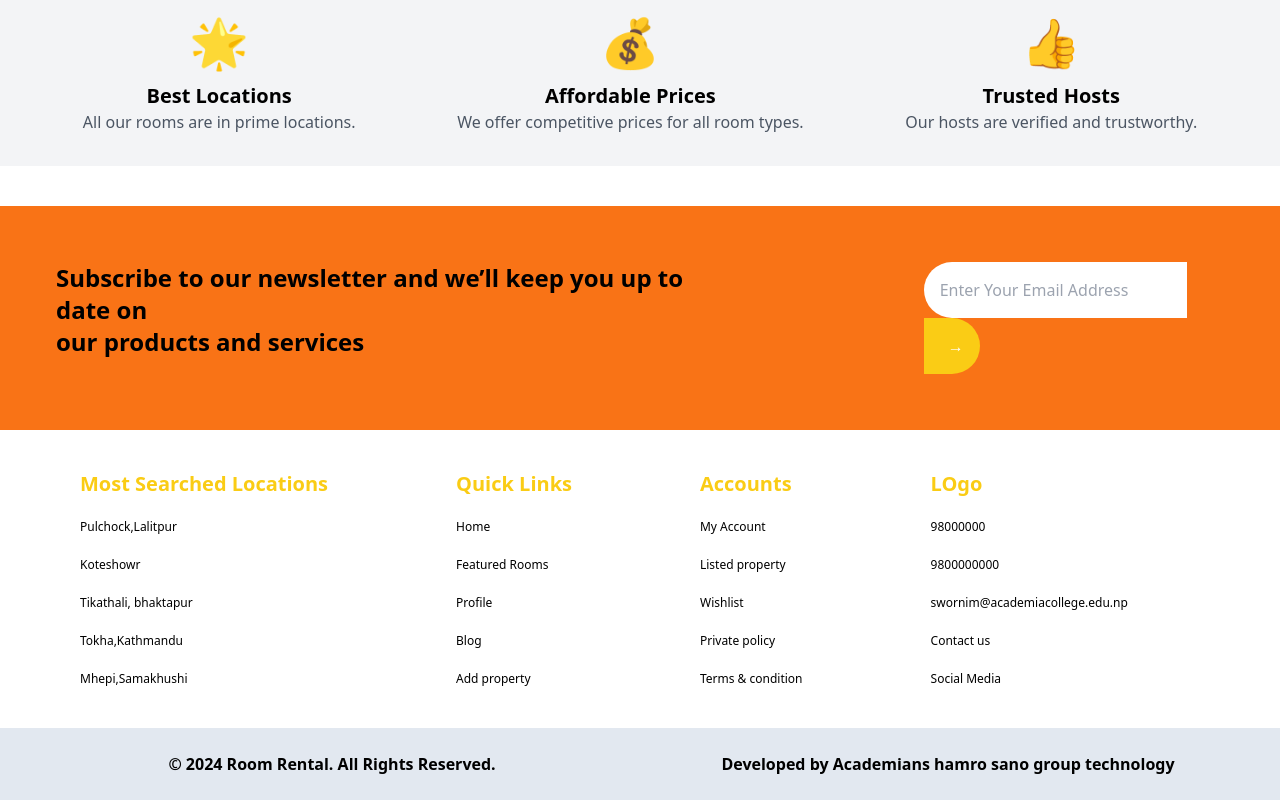
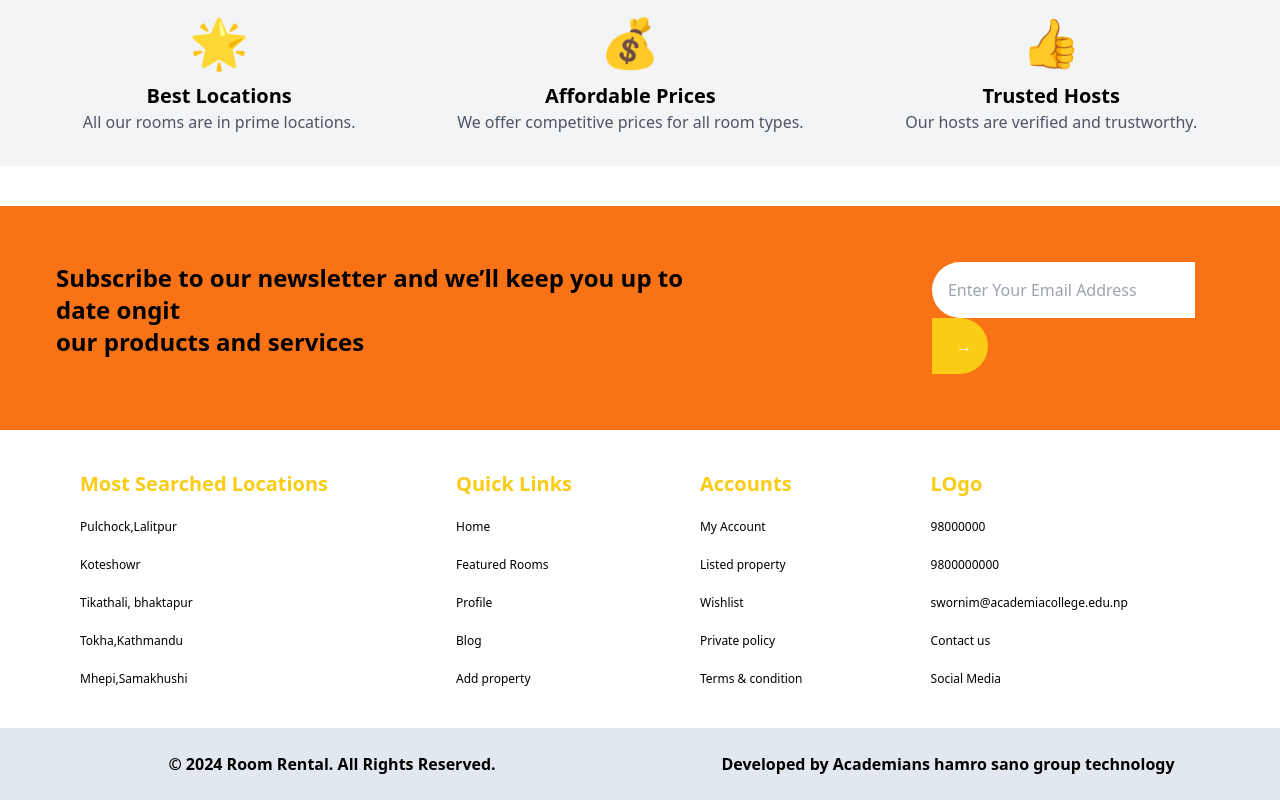
Before and after one commit to bhatta09/Room-Rental-System, a React (Vite) app: page / in a window 1280 px wide. Shown: the part 1622-2422 px from the top of the page. Built offline with nearby package versions, Linux system fonts and the light colour scheme.

Commit message:
footerChange

```diff
--- a/src/components/Footer.jsx
+++ b/src/components/Footer.jsx
@@ -6,7 +6,7 @@ const Footer = () => {
     <div className="flex flex-row gap-20 bg-orange-500">
     <div>
       <h3 className="text-2xl p-14 font-bold">
-        Subscribe to our newsletter and we’ll keep you up to date on{" "}
+        Subscribe to our newsletter and we’ll keep you up to date ongit
         <br /> our products and services
       </h3>
     </div>
```
